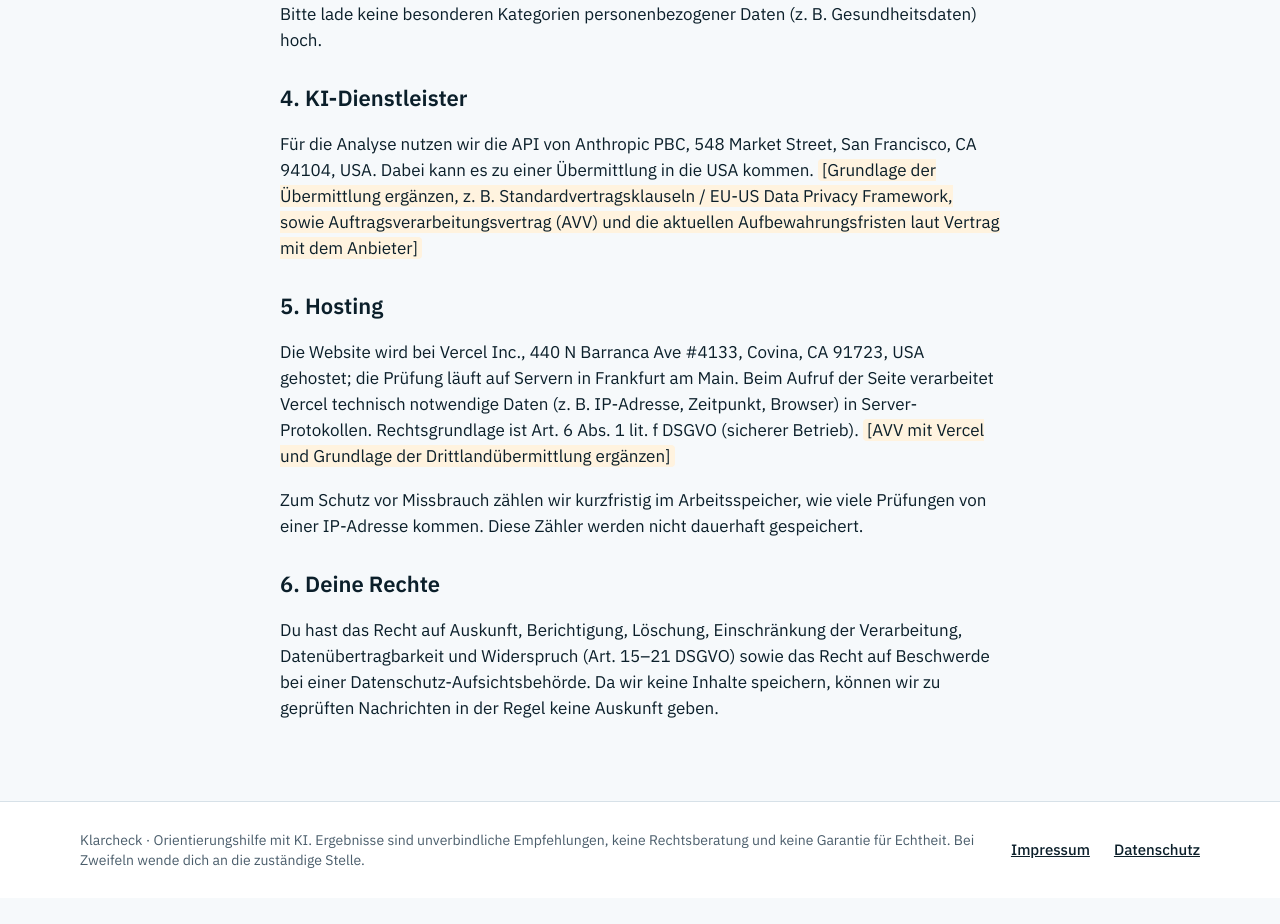
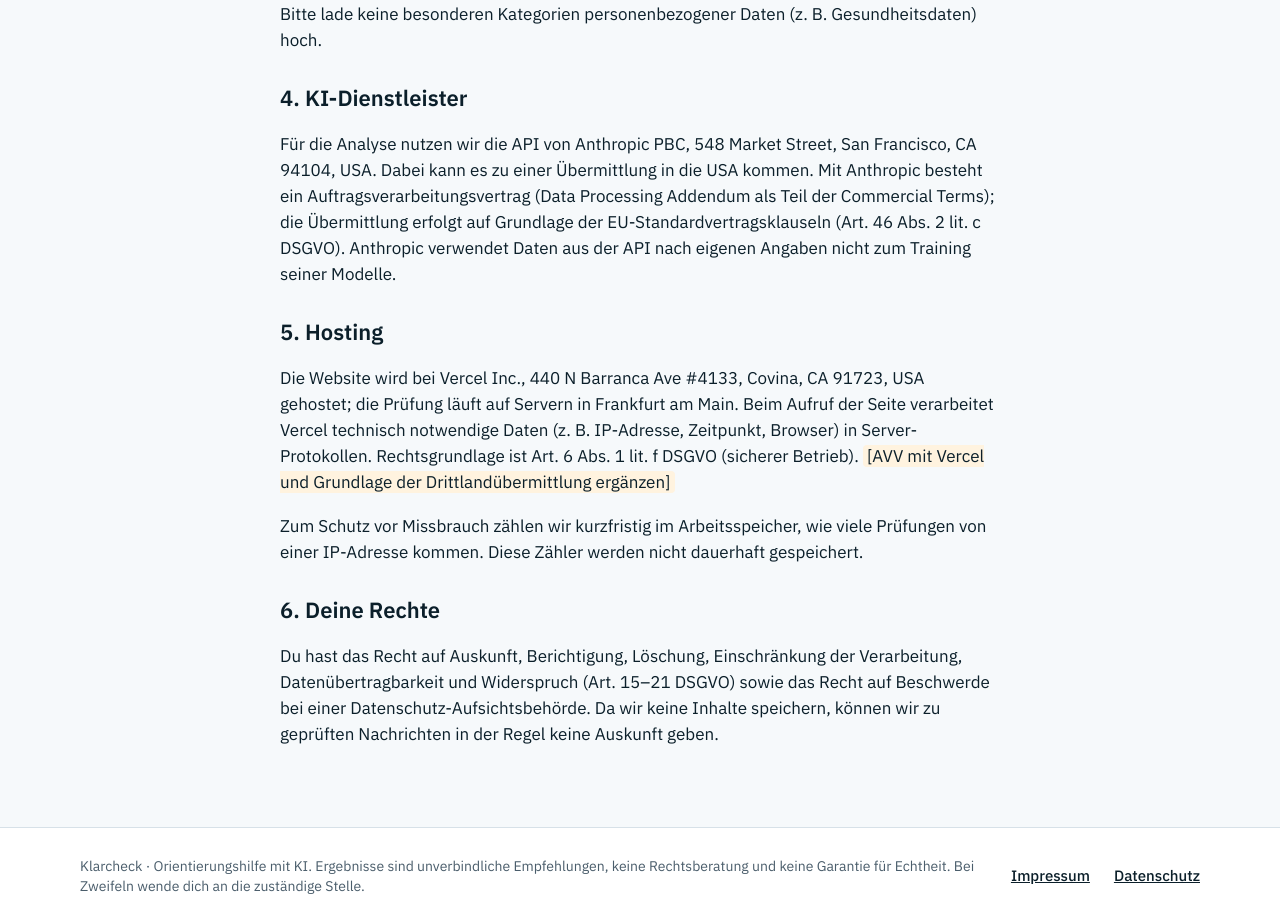
Before and after one commit to SchneiderStudios/klarcheck, a Next.js app: page /datenschutz in a window 1280 px wide. Shown: the part 860-1784 px from the top of the page. Before the commit the page ends 1758 px from the top, so only its background shows below. Built offline with nearby package versions, Linux system fonts and the light colour scheme.

Commit message:
Datenschutz: AVV und Standardvertragsklauseln für Anthropic
Co-Authored-By: Claude Opus 5.5 <noreply@anthropic.com>
Claude-Session: https://claude.ai/code/session_013SjzDwMQd7V18GrconvQW2

```diff
--- a/app/datenschutz/page.tsx
+++ b/app/datenschutz/page.tsx
@@ -37,7 +37,7 @@ export default function Datenschutz() {
 
         <h2>4. KI-Dienstleister</h2>
         <p>
-          Für die Analyse nutzen wir die API von Anthropic PBC, 548 Market Street, San Francisco, CA 94104, USA. Dabei kann es zu einer Übermittlung in die USA kommen. <span className="placeholder">[Grundlage der Übermittlung ergänzen, z. B. Standardvertragsklauseln / EU-US Data Privacy Framework, sowie Auftragsverarbeitungsvertrag (AVV) und die aktuellen Aufbewahrungsfristen laut Vertrag mit dem Anbieter]</span>
+          Für die Analyse nutzen wir die API von Anthropic PBC, 548 Market Street, San Francisco, CA 94104, USA. Dabei kann es zu einer Übermittlung in die USA kommen. Mit Anthropic besteht ein Auftragsverarbeitungsvertrag (Data Processing Addendum als Teil der Commercial Terms); die Übermittlung erfolgt auf Grundlage der EU-Standardvertragsklauseln (Art. 46 Abs. 2 lit. c DSGVO). Anthropic verwendet Daten aus der API nach eigenen Angaben nicht zum Training seiner Modelle.
         </p>
 
         <h2>5. Hosting</h2>
```
